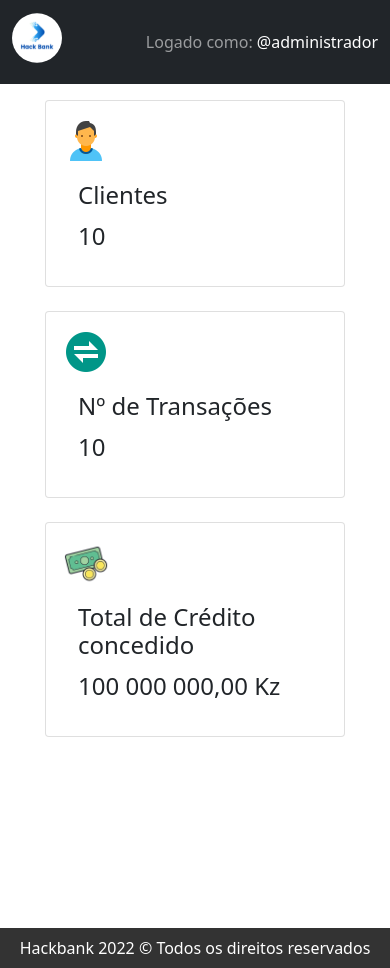
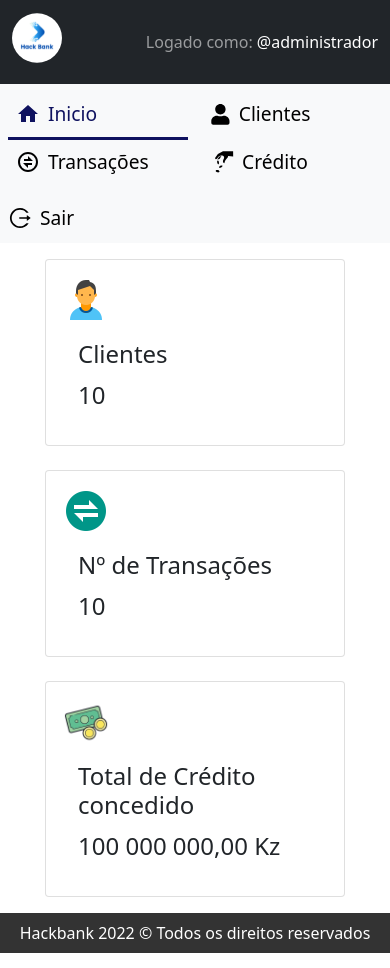
Before and after one commit to AdrianoLupossa/hackbank, a Next.js app: page / in a window 390 px wide. Built offline with nearby package versions, Linux system fonts and the light colour scheme.

Commit message:
make menu visible in mobile

```diff
--- a/components/Sidebar/index.jsx
+++ b/components/Sidebar/index.jsx
@@ -11,10 +11,11 @@ import { AiOutlineLogout } from "react-icons/ai";
 import Nav from "react-bootstrap/Nav";
 
 const StyledSidebar = styled.aside`
+  width: 20%;
   height: 100vh;
-  width: 20%;
   @media (max-width: 768px) {
-    width: 60%;
+    width: 100%;
+    height: auto;
   }
 `;
 
@@ -43,8 +44,9 @@ const MenuItem = styled.a`
 
 export default function Sidebar() {
   return (
-    <StyledSidebar className="bg-light flex-column justify-content-between d-none d-md-flex">
-      <Nav className="d-flex flex-column p-2" style={{ gap: "1rem" }}>
+    // d-none d-md-flex
+    <StyledSidebar className="d-flex bg-light flex-column justify-content-between">
+      <Nav className="d-flex flex-row flex-sm-column flex-sm-nowrap p-2 justify-content-between justify-content-sm-start">
         <Link href="/">
           <MenuItem className="text-decoration-none active d-flex align-items-center">
             <MdHome size="1.5rem" /> Inicio
--- a/pages/index.js
+++ b/pages/index.js
@@ -37,6 +37,13 @@ const StyledCard = styled(Card)`
   display: flex;
 `;
 
+const Container = styled.div`
+  height: 100vh;
+  @media (max-width: 768px) {
+    height: auto;
+  }
+`;
+
 export default function Home() {
   return (
     <div>
@@ -51,7 +58,7 @@ export default function Home() {
 
       <Header />
 
-      <div style={{ height: "100vh" }} className="d-flex">
+      <Container className="d-flex flex-column flex-sm-row">
         <Sidebar />
         <main className="p-3">
           <Row xs={1} md={3} sm={2} className="g-4">
@@ -83,7 +90,7 @@ export default function Home() {
             ))}
           </Row>
         </main>
-      </div>
+      </Container>
 
       <Footer />
     </div>
```
